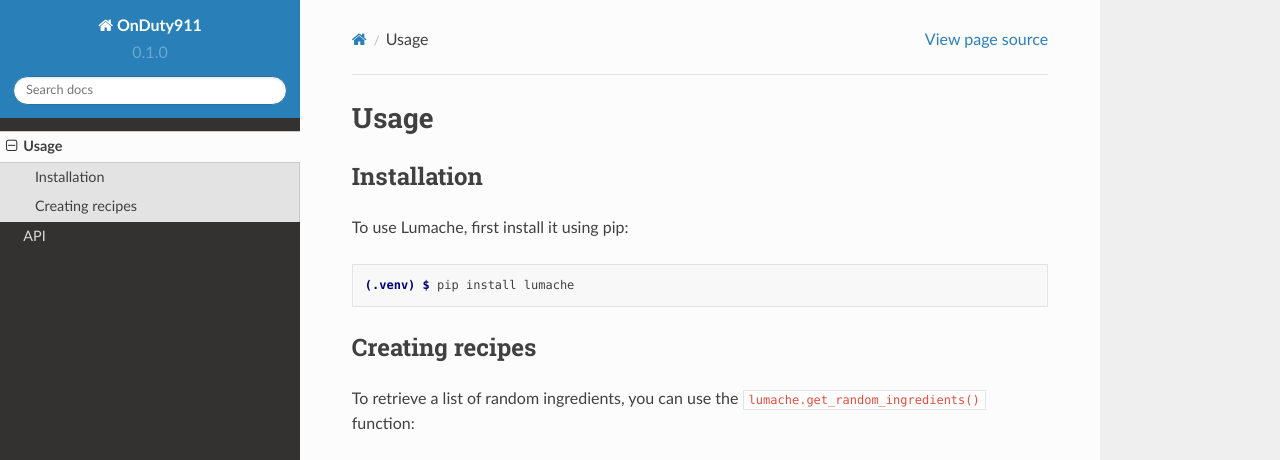
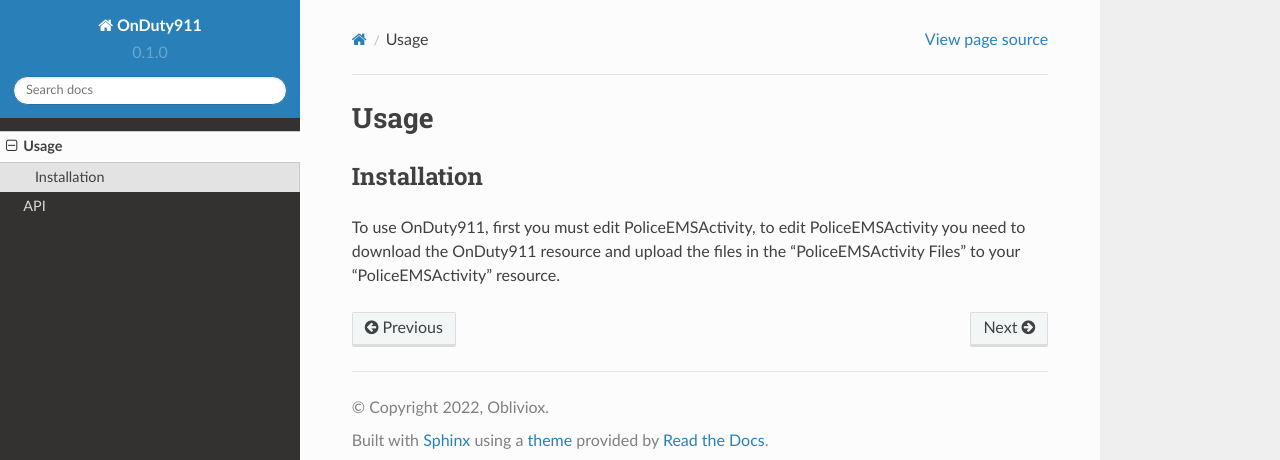
Before and after one commit to Obliviox/readthedocs, a Sphinx documentation site: the page built from docs/source/usage.rst, in a window 1280 px wide and 1095 px high. Shown: the top 460 px of the window. Built offline with Sphinx 7.4.7 and the Read the Docs theme 2.0.0, drawn with Linux system fonts in a browser that asks for light colours; some of the changed text lies outside the part shown; grey boxes are pictures that could not be loaded.

Commit message:
Update usage.rst

```diff
--- a/docs/source/usage.rst
+++ b/docs/source/usage.rst
@@ -6,28 +6,4 @@
 Installation
 ------------
 
-To use Lumache, first install it using pip:
-
-.. code-block:: console
-
-   (.venv) $ pip install lumache
-
-Creating recipes
-----------------
-
-To retrieve a list of random ingredients,
-you can use the ``lumache.get_random_ingredients()`` function:
-
-.. autofunction:: lumache.get_random_ingredients
-
-The ``kind`` parameter should be either ``"meat"``, ``"fish"``,
-or ``"veggies"``. Otherwise, :py:func:`lumache.get_random_ingredients`
-will raise an exception.
-
-.. autoexception:: lumache.InvalidKindError
-
-For example:
-
->>> import lumache
->>> lumache.get_random_ingredients()
-['shells', 'gorgonzola', 'parsley']
+To use OnDuty911, first you must edit PoliceEMSActivity, to edit PoliceEMSActivity you need to download the OnDuty911 resource and upload the files in the "PoliceEMSActivity Files" to your "PoliceEMSActivity" resource.
```
